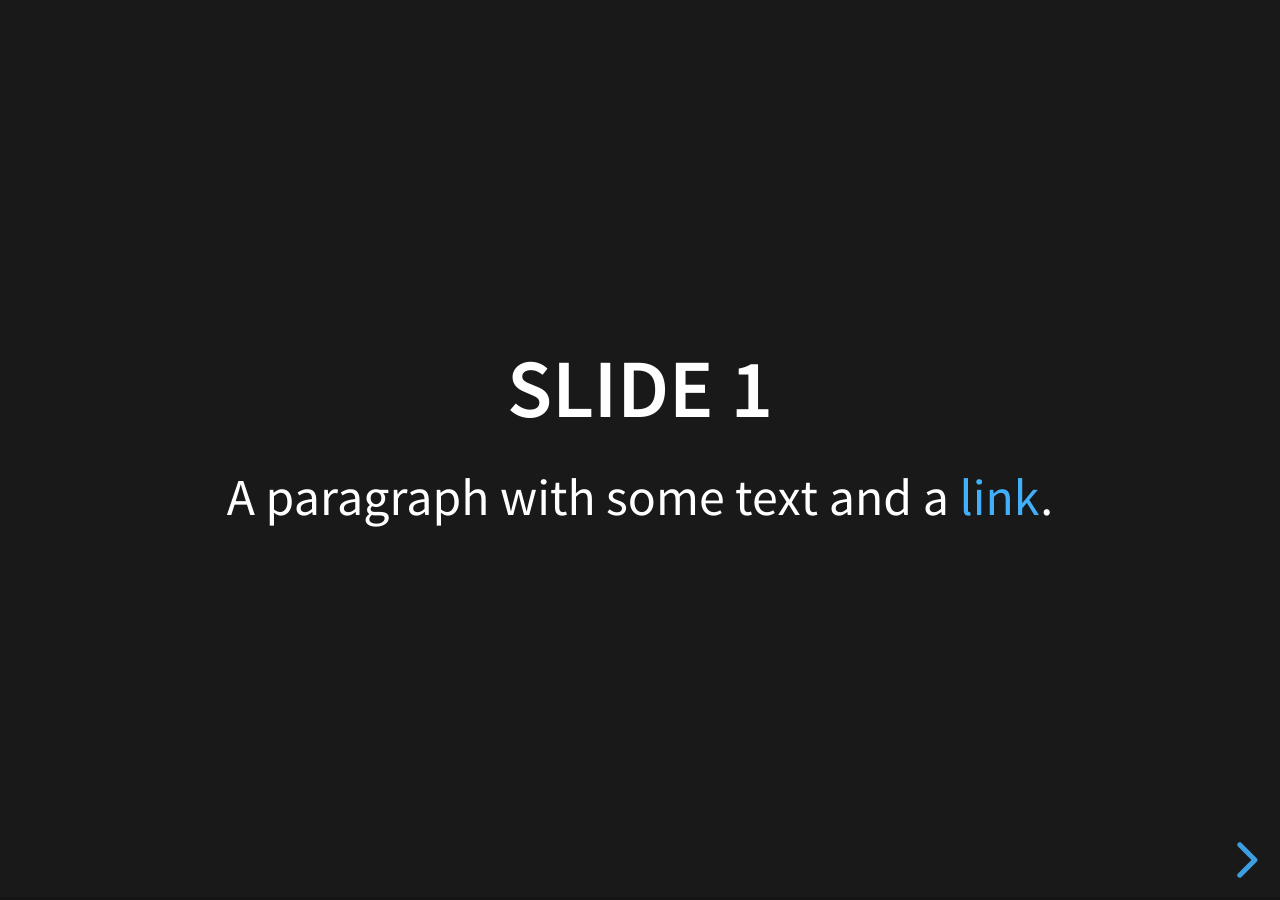
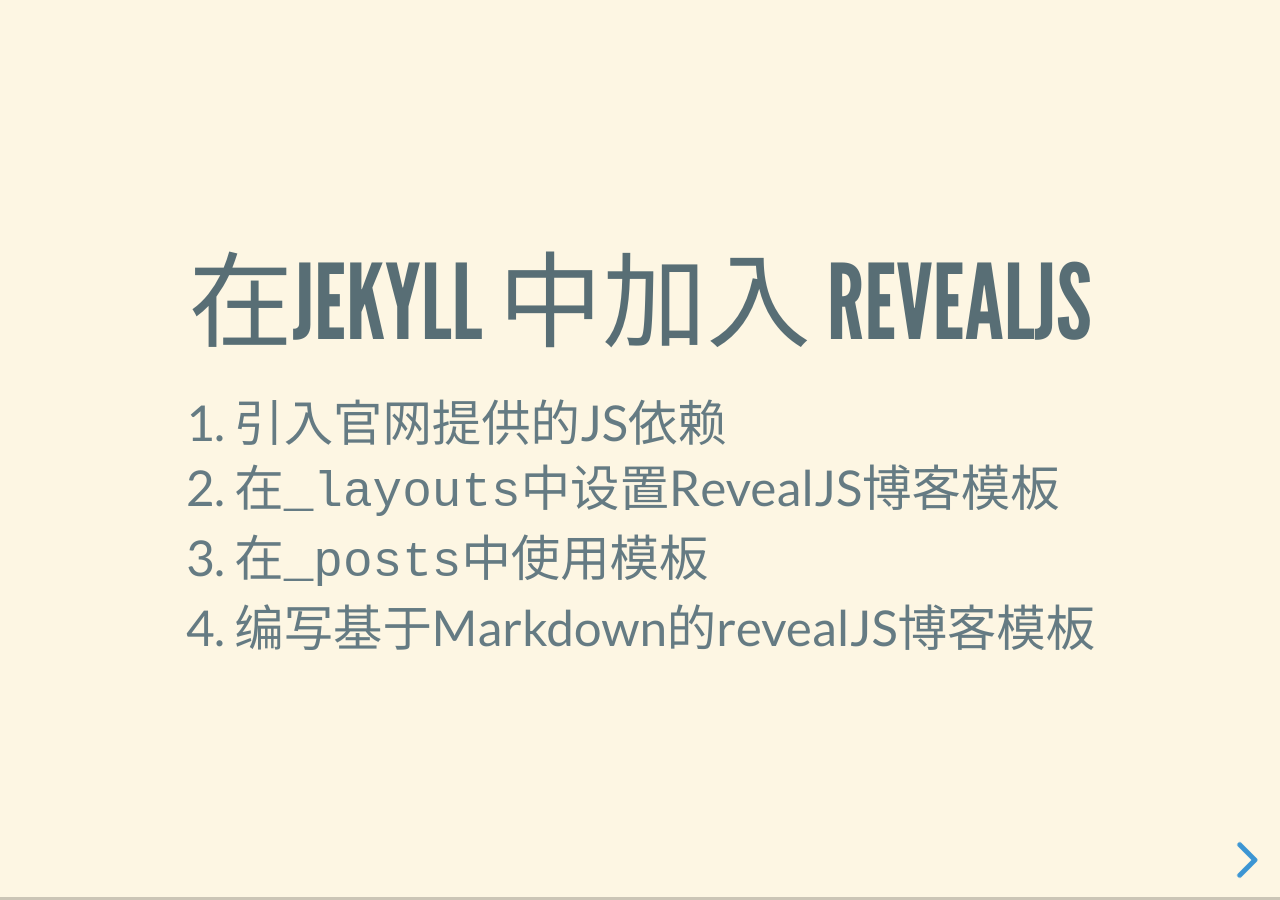
Before and after one commit to zzllover/zzllover.github.io, a Jekyll site: the page built from _posts/2023-11-13-Use-Reveal.md, in a window 1280 px wide. Built offline with Jekyll 4.4.1, drawn with Linux system fonts in a browser that asks for light colours.

Commit message:
feat: update blog

````diff
--- a/_config.yml
+++ b/_config.yml
@@ -1,6 +1,6 @@
 # Site settings
 title: 记录学习生活
-git SEOTitle: dog dog ming | pig pig lian
+SEOTitle: ximing.peng
 header-img: img/home-bg.jpg
 email: 294407816@qq.com
 description: ""
--- a/_layouts/presentation.html
+++ b/_layouts/presentation.html
@@ -16,7 +14,7 @@
 
     <link rel="stylesheet" href="/js/reveal/output/reset.css">
     <link rel="stylesheet" href="/js/reveal/output/reveal.css">
-    <link rel="stylesheet" href="/js/reveal/output/theme/black.css" id="theme">
+    <link rel="stylesheet" href="/js/reveal/output/theme/solarized.css" id="theme">
 
     <!-- Theme used for syntax highlighting of code -->
     <link rel="stylesheet" href="/js/reveal/plugin/highlight/monokai.css">
--- a/_posts/2023-11-13-Use-Reveal.md
+++ b/_posts/2023-11-13-Use-Reveal.md
@@ -1,17 +1,92 @@
 ---
 layout: presentation
-title: Reveal
+title: Jekyll中加入RevealJS
 ---
 
 <section data-markdown>
   <textarea data-template>
-    ## Slide 1
-    A paragraph with some text and a [link](https://hakim.se).
-    ---
-    ## Slide 2
 
-    ![image info](/assets/yundong.png)
-    ---
-    ## Slide 3
+## 在Jekyll 中加入 RevealJS
+
+1. 引入官网提供的JS依赖
+2. 在`_layouts`中设置RevealJS博客模板
+3. 在`_posts`中使用模板
+4. 编写基于Markdown的revealJS博客模板
+
+---
+## 1 - 引入官网提供的JS依赖
+
+- Download Demo https://github.com/hakimel/reveal.js/archive/master.zip
+- Copy dist/* & plugin/* 到项目的js公用资源文件夹下
+
+(本人直接拷贝到了项目的js文件下)
+
+---
+## 2 - 在`_layouts`中设置RevealJS博客模板
+
+- 在_layouts文件下创建html文件，例如presentation.html
+- copy 步骤#1官网 里面下载demo html，只保留框架部分（即head & script部分）
+- 修改引入的资源文件的相对路径
+- body中设置好revealJS渲染的指定dom，并将 content 展位变量设置其中
+
+---
+## 2 - 在`_layouts`中设置RevealJS博客模板
+```html []
+<!doctype html>
+<html lang="en">
+<head>
+    ...
+    <link rel="stylesheet" href="/js/reveal/output/reset.css">
+    <link rel="stylesheet" href="/js/reveal/output/reveal.css">
+    <link rel="stylesheet" href="/js/reveal/output/theme/solarized.css" id="theme">
+    <link rel="stylesheet" href="/js/reveal/plugin/highlight/monokai.css">
+</head>
+<body>
+    <div class="reveal">
+        <!-- Any section element inside of this container is displayed as a slide -->
+        <div class="slides">
+
+        </div>
+    </div>
+    <script src="/js/reveal/output/reveal.js"></script>
+    <script src="/js/reveal/plugin/zoom/zoom.js"></script>
+    <script src="/js/reveal/plugin/notes/notes.js"></script>
+    <script src="/js/reveal/plugin/search/search.js"></script>
+    <script src="/js/reveal/plugin/markdown/markdown.js"></script>
+    <script src="/js/reveal/plugin/highlight/highlight.js"></script>
+    <script>
+        // Also available as an ES module, see:
+        // https://revealjs.com/initialization/
+        Reveal.initialize({
+            controls: true,
+            progress: true,
+            center: true,
+            hash: true,
+            // Learn about plugins: https://revealjs.com/plugins/
+            plugins: [RevealZoom, RevealNotes, RevealSearch, RevealMarkdown, RevealHighlight]
+        });
+    </script>
+</body>
+</html>
+```
+
+---
+## 3 - 在`_posts`中使用模板
+
+- 可以参考标准的post文件，此时只需要设置 layout: presentation，即可将该博客的目标模板设置为 #2 中写好的模板
+- 其他变量的设置与Jekyll其他post一致
+
+---
+## 4 - 编写基于Markdown的revealJS博客模板
+
+- 只需要参考官网的方法将md语句包裹在下面标签中
+
+```
+    <section data-markdown>
+      <textarea data-template>
+        <!-- Your Markdown here -->
+      ...
+```
+
   </textarea>
 </section>
````
Also changed, not shown: other parts of _layouts/presentation.html (+1 -3 lines).
